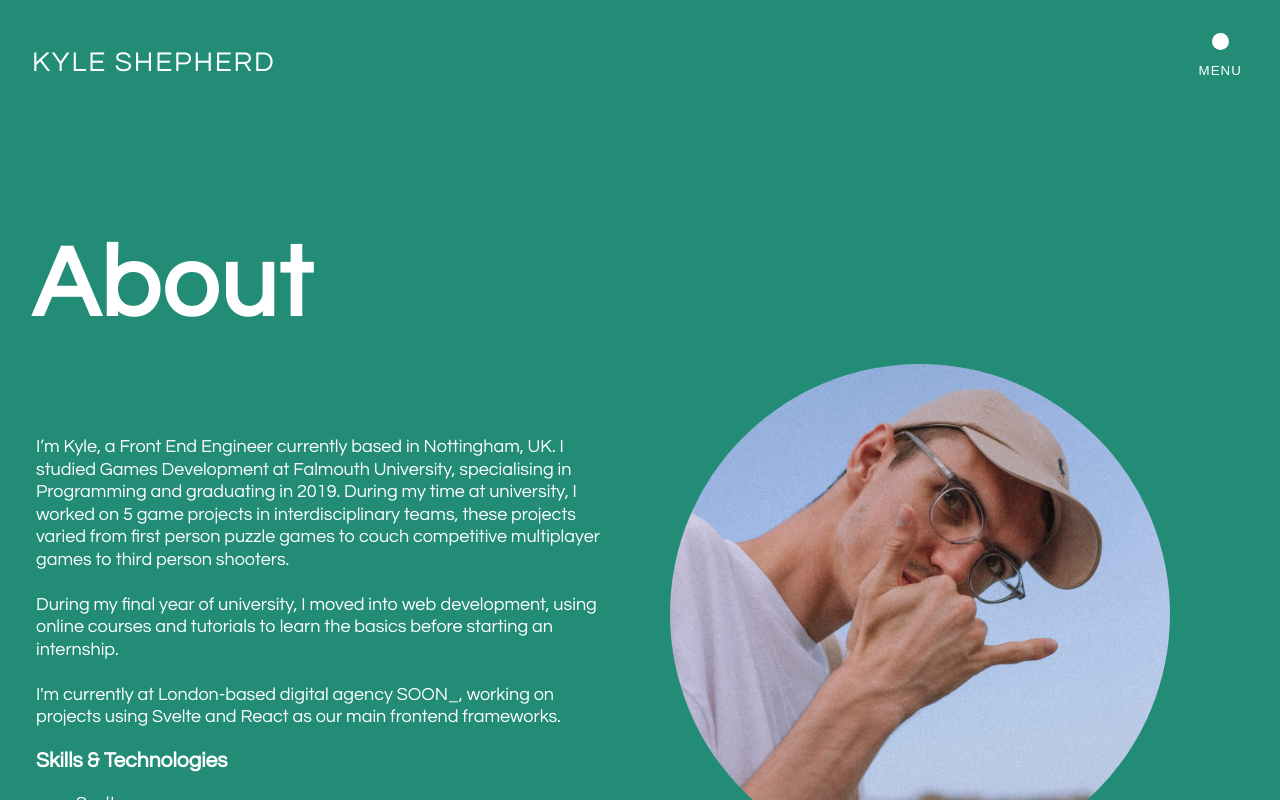
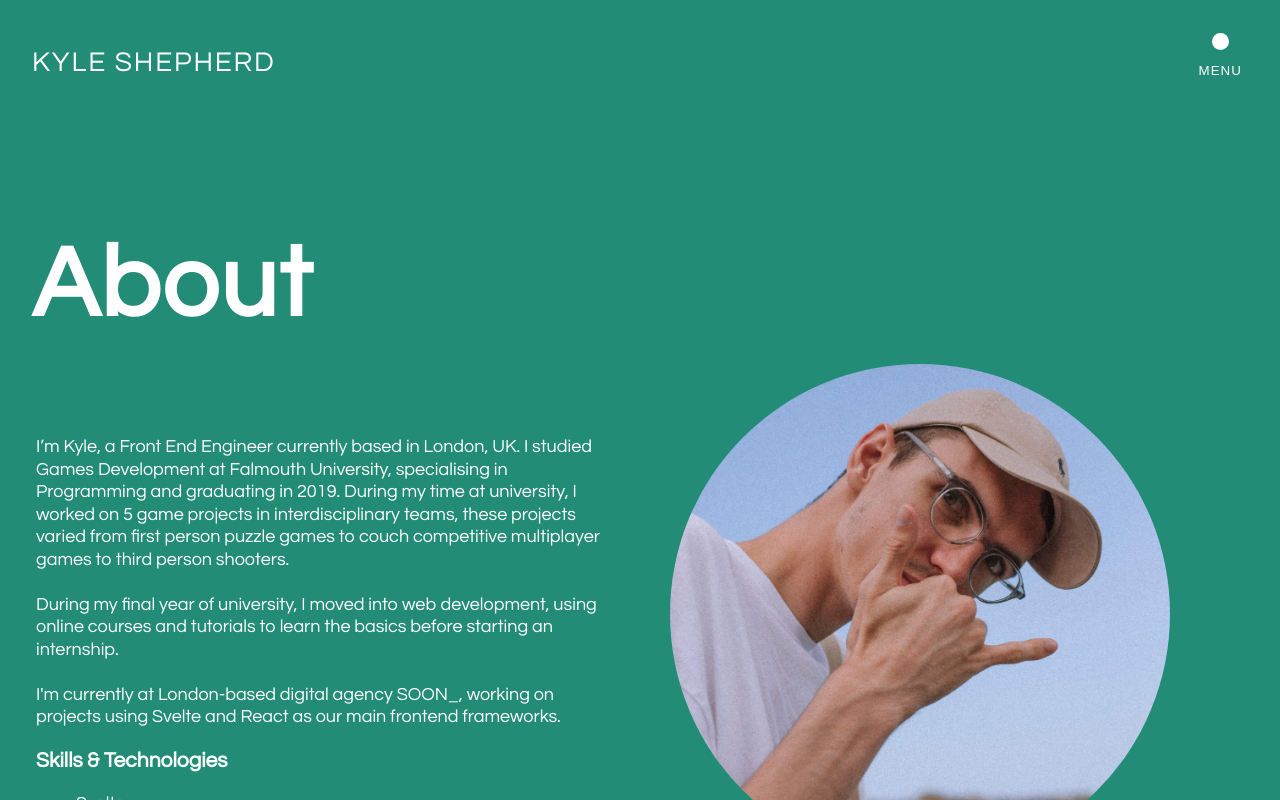
Before and after one commit to kyleshepherd/kyleshepherd.co.uk, a React (Create React App) app: page /about in a window 1280 px wide. Shown: the top 800 px of the page. Built offline with nearby package versions, Linux system fonts and the light colour scheme.

Commit message:
feat(Home/About): Update location

```diff
--- a/src/components/About.js
+++ b/src/components/About.js
@@ -9,7 +9,7 @@ function About() {
       <div className="aboutContent">
         <div className="aboutText">
           <p>
-            I’m Kyle, a Front End Engineer currently based in Nottingham, UK. I
+            I’m Kyle, a Front End Engineer currently based in London, UK. I
             studied Games Development at Falmouth University, specialising in
             Programming and graduating in 2019. During my time at university, I
             worked on 5 game projects in interdisciplinary teams, these projects
--- a/src/components/HomeBanner.js
+++ b/src/components/HomeBanner.js
@@ -18,7 +18,7 @@ function HomeBanner() {
       <h3>
         <span>Based in</span>
         <br></br>
-        Nottingham, UK
+        London, UK
       </h3>
     </div>
   );
```
